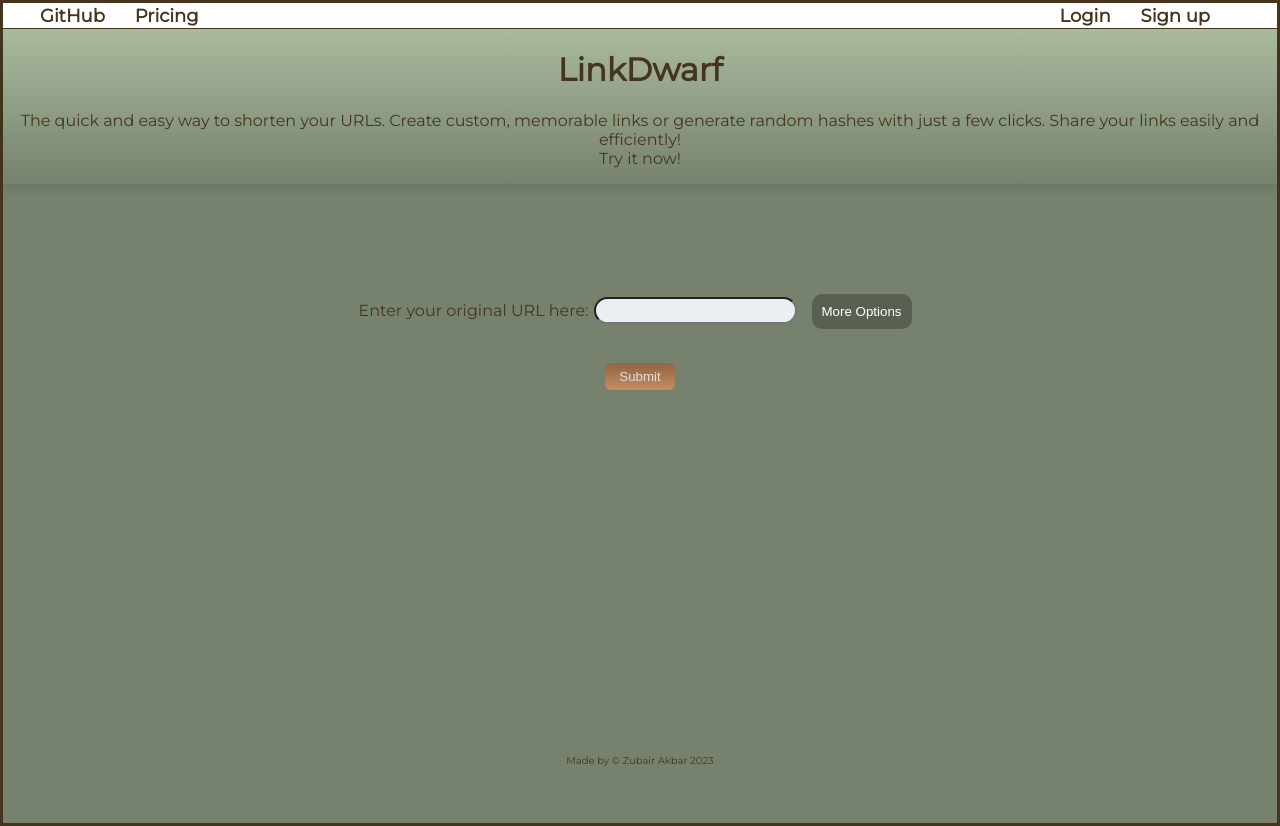
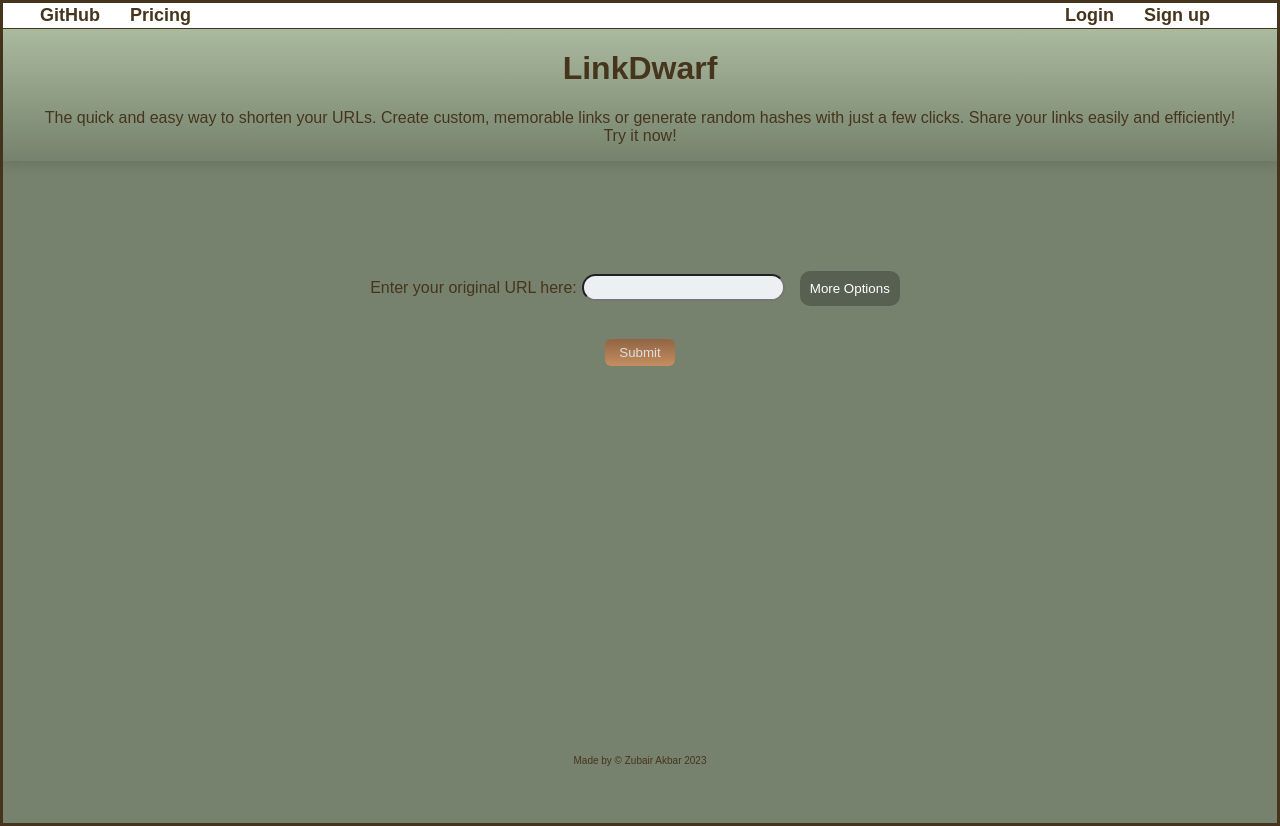
Before and after one commit to zubair-akbar/url_short, a React (Vite) app: page / in a window 1280 px wide. Built offline with nearby package versions, Linux system fonts and the light colour scheme.

Commit message:
Font debug complete

```diff
--- a/src/App.jsx
+++ b/src/App.jsx
@@ -139,7 +139,7 @@ const App = () => {
 
 const GlobalStyle = createGlobalStyle`
   body {
-    font-family: 'Alegreya', serif;
+    font-family: serif, 'Alegreya';
     font-family: 'Montserrat', sans-serif;
     margin: 0;
     padding: 0;
@@ -147,7 +147,7 @@ const GlobalStyle = createGlobalStyle`
   `;
 
 const AppWrapper = styled.div`
-  font-family: 'Montserrat', sans-serif;
+  font-family: sans-serif, 'Montserrat';
   display: flex;
   flex-flow: column wrap;
   justify-content: flex-start;
@@ -178,6 +178,7 @@ const AppBody = styled.div`
 `;
 
 const Button = styled.button`
+  font-family: sans-serif, 'Montserrat';
   padding: 6px 14px;
   border-radius: 6px;
   border: none;
@@ -208,6 +209,7 @@ const Button = styled.button`
 `;
 
 const SecondaryButton = styled.button`
+  font-family: sans-serif, 'Montserrat';
   padding: 10px;
   margin: 10px;
   background: #586151;
@@ -227,6 +229,7 @@ const SecondaryButton = styled.button`
 
 
 const Input = styled.input`
+  font-family: sans-serif, 'Montserrat';
   background: #ecf0f3;
   padding: 9px;
   margin: 5px;
```
